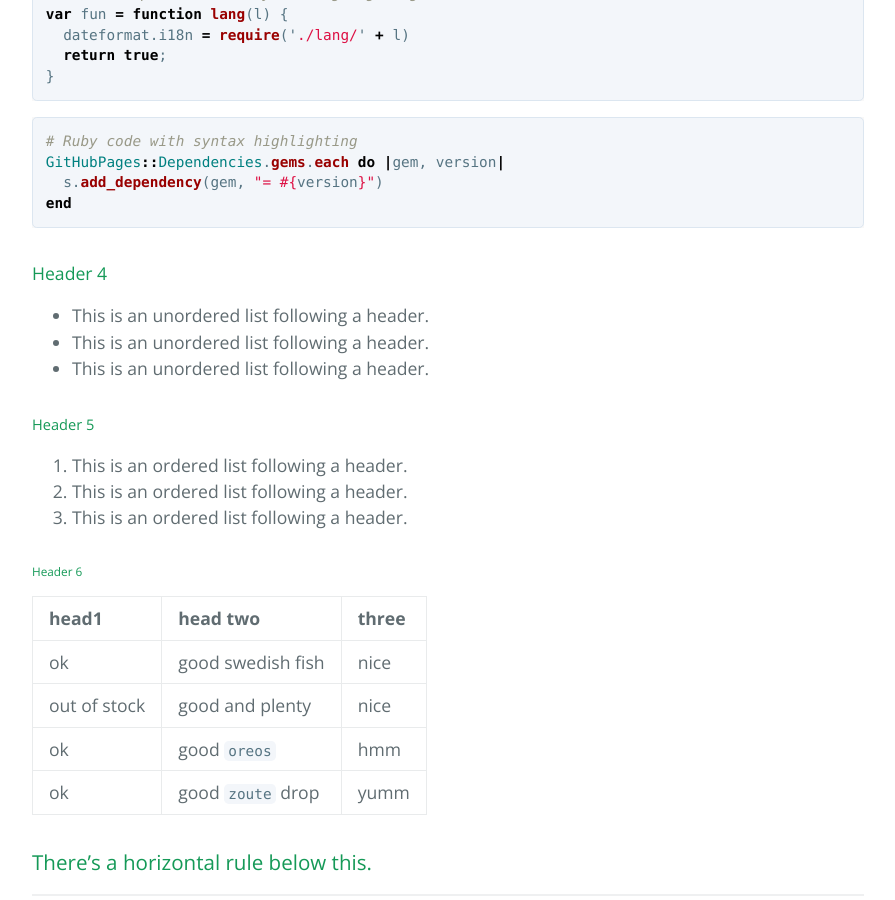
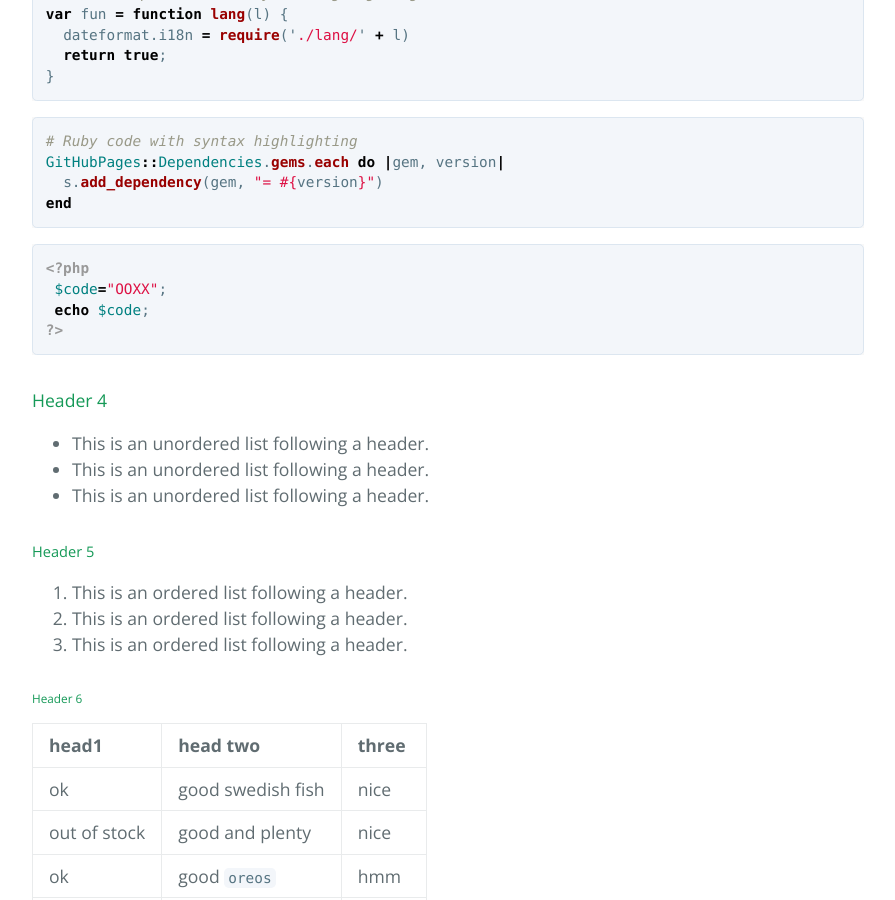
Before and after one commit to 000hen/000hen.github.io, a Jekyll site: the page built from index.md, in a window 1280 px wide and 900 px high, scrolled down 1024 px. Shown: the whole window, without its empty margins (192-1087 px from the left). Built offline with Jekyll 4.4.1, drawn with Linux system fonts in a browser that asks for light colours.

Commit message:
Update index.md

````diff
--- a/index.md
+++ b/index.md
@@ -35,6 +35,12 @@ var fun = function lang(l) {
 GitHubPages::Dependencies.gems.each do |gem, version|
   s.add_dependency(gem, "= #{version}")
 end
+```
+```php
+<?php
+ $code="OOXX";
+ echo $code;
+?>
 ```
 
 #### Header 4
````
